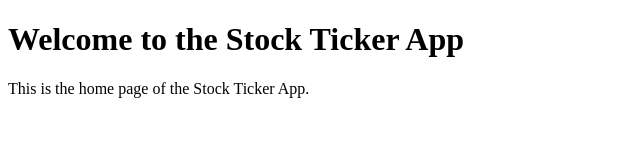
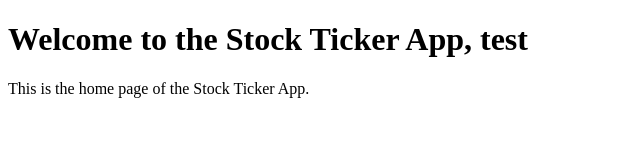
Before and after one commit to codex-sw/manager, a website: page app/index.html in a window 1280 px wide. Shown: the full height of the page, 0-640 px from the left. Drawn offline with Linux system fonts and the light colour scheme.

Commit message:
Test commit

```diff
--- a/app/index.html
+++ b/app/index.html
@@ -6,7 +6,7 @@
 </head>
 
 <body>
-    <h1>Welcome to the Stock Ticker App</h1>
+    <h1>Welcome to the Stock Ticker App, test</h1>
     <p>This is the home page of the Stock Ticker App.</p>
 </body>
 
```
